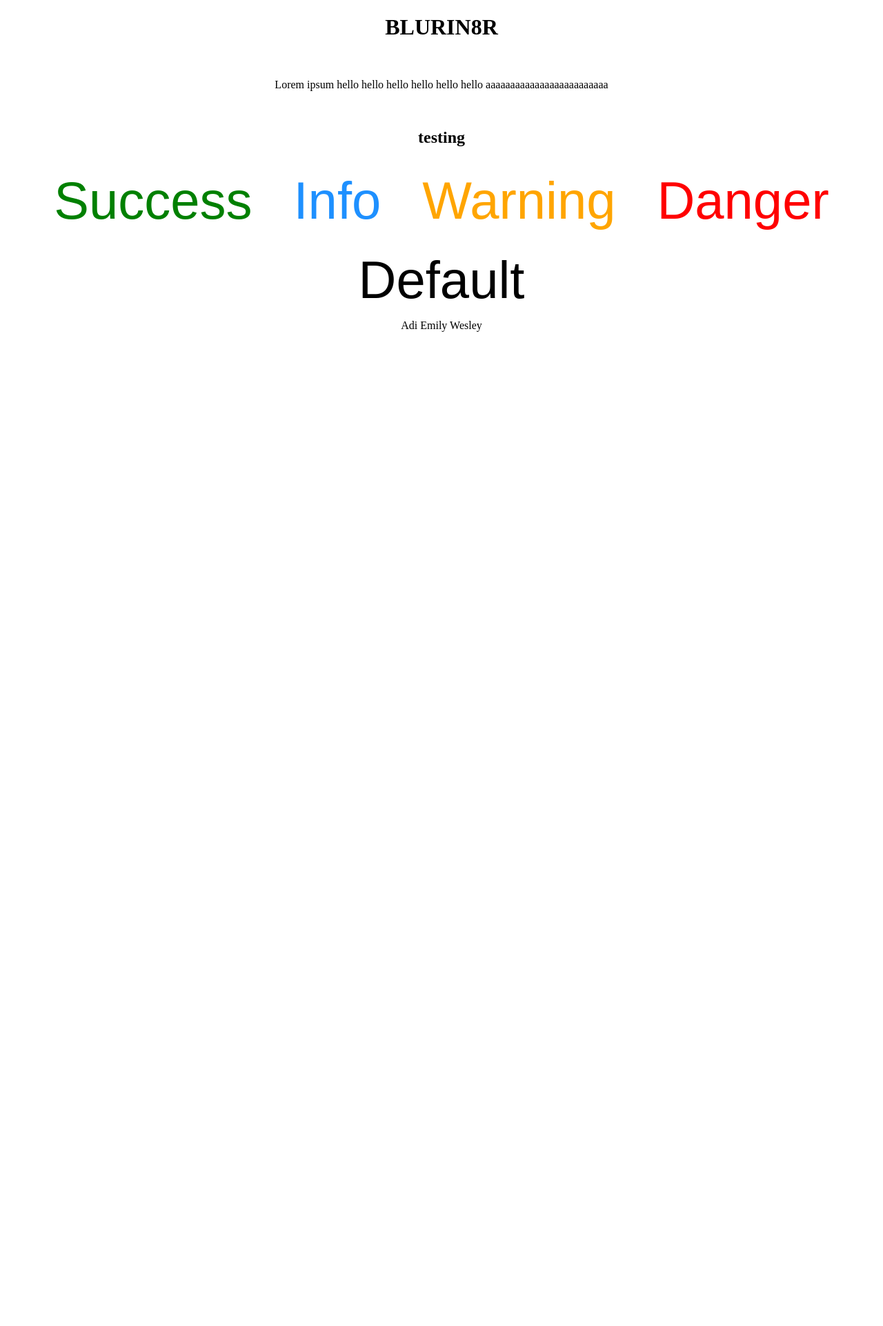
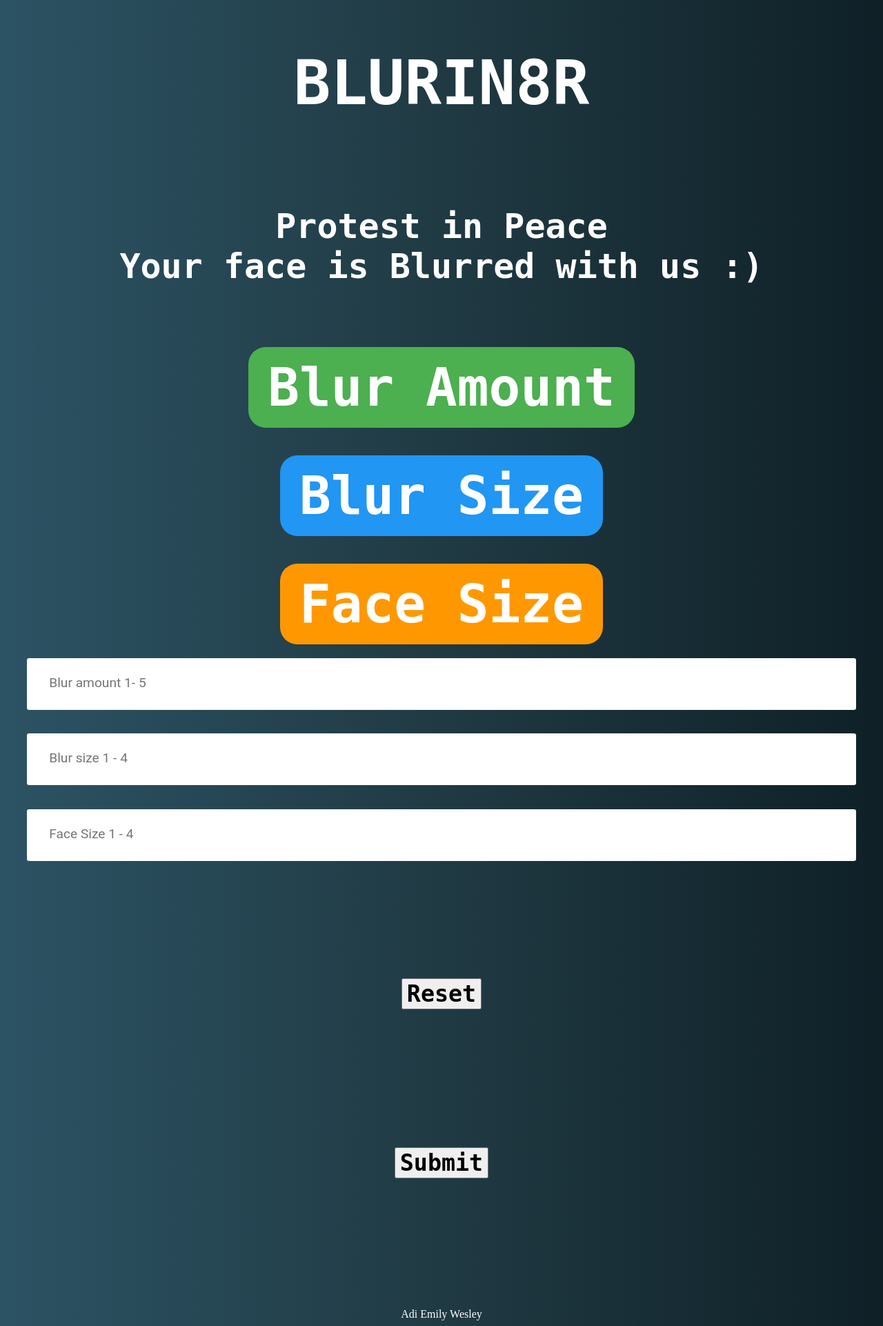
Before and after one commit to wsh32/blurin8r, a Flask app: page / in a window 1280 px wide. Shown: the whole page at 69% size. Before the commit the page ends 481 px from the top, so only its background shows below. Run offline with Flask 2, Linux system fonts and the light colour scheme.

Commit message:
Need to fix the default refresh

```diff
--- a/blurin8r/templates/index.html
+++ b/blurin8r/templates/index.html
@@ -5,88 +5,185 @@
 
 
         <style>
+
+            #header1{
+                font-size: 89px;
+                font-family: monospace;
+                font-weight: bold;
+            }
+            #tagline{
+                font-size: 50px;
+                font-family: monospace;
+                font-weight: bold;
+            }
+
            .btn {
+            margin: 20px 100px 20px 100px;
+            border-radius: 25px;
             border: none;
             background-color: inherit;
             padding: 14px 28px;
             font-size: 76px;
             cursor: pointer;
             display: inline-block;
+            font-family: monospace;
+            font-weight: bold;
             }
 
             /* Green */
             .success {
-            color: green;
-            }
-
-            .success:hover {
             background-color: #4CAF50;
             color: white;
+
             }
 
             /* Blue */
+
             .info {
-            color: dodgerblue;
-            }
-
-            .info:hover {
             background: #2196F3;
             color: white;
             }
 
             /* Orange */
             .warning {
-            color: orange;
-            }
-
-            .warning:hover {
             background: #ff9800;
             color: white;
             }
 
-            /* Red */
-            .danger {
-            color: red;
+            .inputValues{
+                margin: 20px 50px 20px 50px;
+                font-size: 45px;
+                font-family: monospace;
+                font-weight: bold;
+                height:45px;
+
+
             }
 
-            .danger:hover {
-            background: #f44336;
-            color: white;
+            *::after,
+            *::before {
+            margin: 20px 50px 20px 50px;
+            padding: 0;
+            box-sizing: inherit;
+            font-size: 62,5%;
             }
 
-            /* Gray */
-            .default {
-            color: black;
+            body {
+            background: #0f2027; /* fallback for old browsers */
+            background: linear-gradient(to right,#2c5364, #203a43, #0f2027);
+            display: flex;
+            justify-content: center;
+            align-items: center;
+            color: #fff;
             }
 
-            .default:hover {
-            background: #e7e7e7;
+            .form__label {
+            font-family: 'Roboto', sans-serif;
+            font-size: 1.2rem;
+            margin-left: 2rem;
+            margin-top: 0.7rem;
+            display: block;
+            transition: all 0.3s;
+            transform: translateY(0rem);
             }
+
+            .form__input {
+            font-family: 'Roboto', sans-serif;
+            color: #333;
+            font-size: 1.2rem;
+                margin: 0 auto;
+            padding: 1.5rem 2rem;
+            border-radius: 0.2rem;
+            background-color: rgb(255, 255, 255);
+            border: none;
+            width: 90%;
+            display: block;
+            border-bottom: 0.3rem solid transparent;
+            transition: all 0.3s;
+            }
+
+            .form__input:placeholder-shown + .form__label {
+            opacity: 0;
+            visibility: hidden;
+            -webkit-transform: translateY(-4rem);
+            transform: translateY(-4rem);
+            }
+
+            .buttons{
+                margin:100px;
+                height:45px;
+                font-size:25pt;
+                font-family: monospace;
+                font-weight: bold;
+            }
+
         </style>
 
 	</head>
         <center>
 		<body>
             <header>
-                <h1>BLURIN8R</h1><br>
-                <p>Lorem ipsum hello hello hello hello hello  hello aaaaaaaaaaaaaaaaaaaaaaaaa</p><br>
+                <h1 id="header1">BLURIN8R</h1><br>
+                <p id= "tagline">Protest in Peace<br>
+                Your face is Blurred with us :)</p><br>
             </header>
 
 			<main>
-                <h2>testing</h2>
 
-                <button class="btn success">Success</button>
-                <button class="btn info">Info</button>
-                <button class="btn warning">Warning</button>
-                <button class="btn danger">Danger</button>
-                <button class="btn default">Default</button>
 
+                <button class="btn success">Blur Amount</button>
+                <button class="btn info">Blur Size</button>
+                <button class="btn warning">Face Size</button>
+
+                <form>
+                        <div class="form__group">
+
+                            <input type="text" class="form__input" id="BAmount" placeholder="Blur amount 1- 5" required="" />
+                            <label for="BAmount" class="form__label">Blur amount 1- 5</label>
+
+                            <input type="text" class="form__input" id="BSize" placeholder="Blur size 1 - 4" required="" />
+                            <label for="BSize" class="form__label">Blur size 1 - 4</label>
+
+                            <input type="text" class="form__input" id="FSize" placeholder="Face Size 1 - 4" required="" />
+                            <label for="FSize" class="form__label">Face Size 1 - 4</label>
+                        </div>
+
+                        <br><br>
+
+                            <button type="reset" value="Reset" class = "buttons">Reset</button>
+
+                </form>
+                            <button type="submit" value= "Submit" onClick="(e)=>{loadDoc(e)}" class=" buttons">Submit</button>
+                                                        <br><p id="demo"></p>
             </main>
+            <br>
+            <br>
+            <br>
+            <br>
 
             <foot>
                 Adi Emily Wesley
             </foot>
 
+            <script>
+
+                function test(){
+                    print("Hello World");
+                }
+
+                function loadDoc(e) {
+                    e.preventDefault();
+                    console.log();
+                    var xhttp = new XMLHttpRequest();
+                    xhttp.onreadystatechange = function() {
+                        if (this.readyState == 4 && this.status == 200) {
+                        document.getElementById("demo").innerHTML = this.responseText;
+                        }
+                    };
+                    xhttp.open("POST", "120.0.0.1:5000", true);
+                    xhttp.send();
+                </script>
+
         </body>
         </center>
 </html>
```
Also changed, not shown: Blurin8tr.html (deleted, +0 -92 lines).
